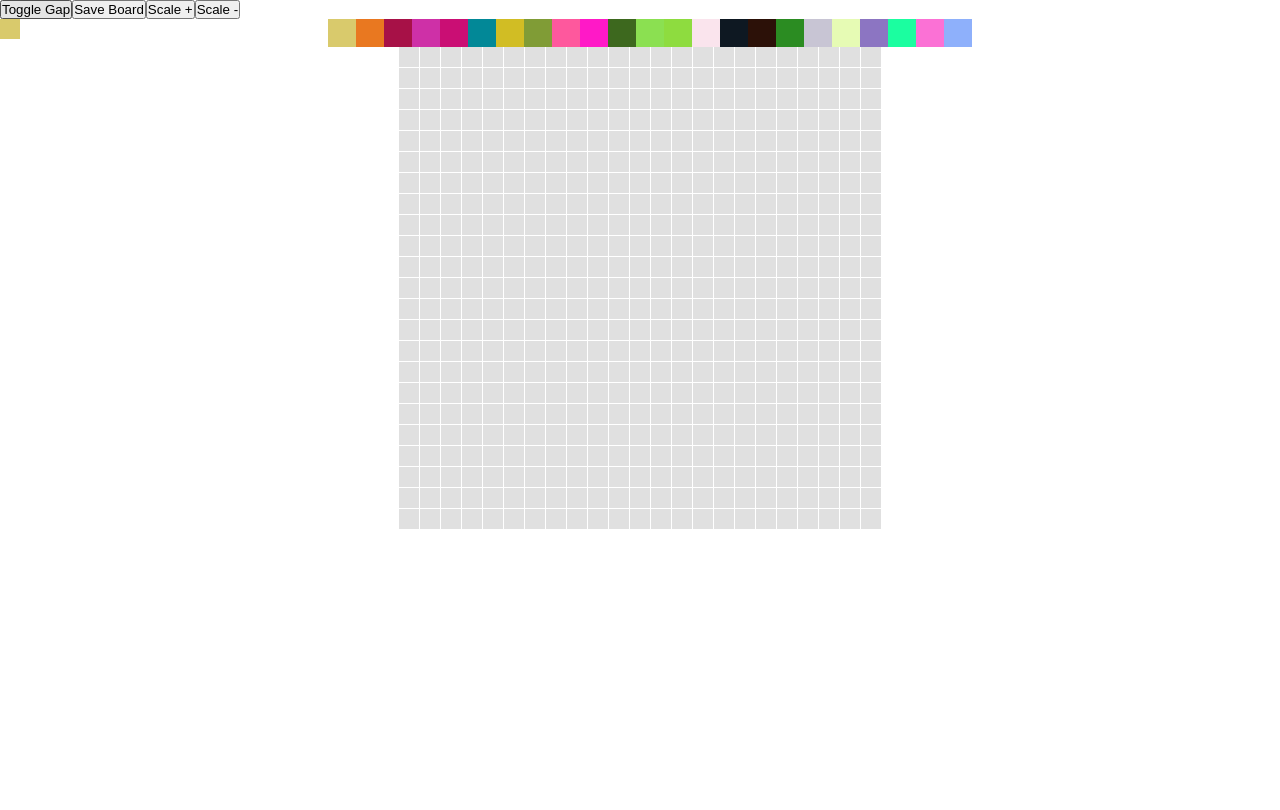
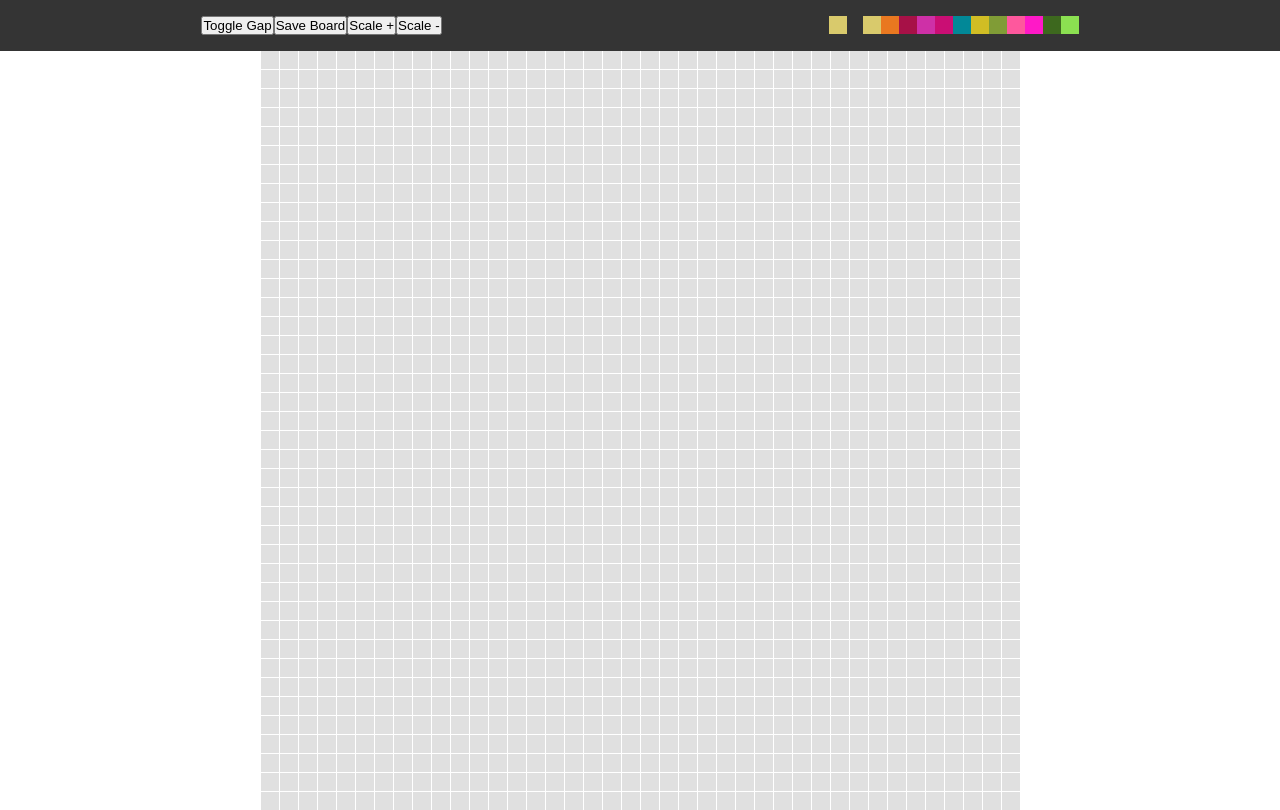
Before and after one commit to Snorkungen/Bl-ockart, a website built with webpack: page index.html in a window 1280 px wide. Built offline with nearby package versions, Linux system fonts and the light colour scheme.

Commit message:
Router Update & Responsice block sizes

```diff
--- a/package.json
+++ b/package.json
@@ -5,7 +5,7 @@
   "private": true,
   "scripts": {
     "start": "npx webpack serve",
-    "test": "echo \"Error: no test specified\" && exit 1"
+    "build":"npx webpack"
   },
   "keywords": [],
   "author": "",
--- a/src/Components/Base.js
+++ b/src/Components/Base.js
@@ -21,9 +21,17 @@ class BaseElement extends HTMLElement {
         this.style.gap = `${this.currgap}px`;
     }
     getMaximumBlockSize() {
-        const smallestN = window.innerWidth < window.innerHeight ? window.innerWidth : window.innerHeight;
+        let h = window.innerHeight;
+        let w = window.innerWidth
 
-        return Math.floor(smallestN / this.blockAmount);
+
+        if(this.parentNode && this.parentNode.navbar) {
+            h -= this.parentNode.navbar.clientHeight;
+        }
+
+        const smallestN = w < h ? w : h;
+
+        return Math.floor(smallestN / this.blockAmount - 2);
     }
     setActiveColor(color) {
         this.activeColor = color;
--- a/src/Components/BlockArtBoard.js
+++ b/src/Components/BlockArtBoard.js
@@ -28,7 +28,11 @@ class ColorPalette extends BaseElement {
         super(props);
 
         this.activeColorBlock = new Block(props);
-        this.availableColorsRow = new Row(props);
+        this.availableColorsRow = new Row({
+            blockSize : props.blockSize,
+            blockColor : props.blockColor,
+            blockAmount : props.paletteColors.length
+        });
 
 
         this.paletteColors = props.paletteColors;
@@ -36,14 +40,16 @@ class ColorPalette extends BaseElement {
         this.style.display = "flex";
         this.style.flexDirection = "row";
 
+        this.activeColorBlock.id = "activeColorBlock"
+        this.activeColorBlock.setSize(this.getMaximumBlockSize())
 
         this.appendChild(this.activeColorBlock);
         this.appendChild(this.availableColorsRow);
         this.forEachBlock((block, {
             x
         }) => {
-            const blockSize = Math.floor(this.getMaximumBlockSize() / 1.2);
-            block.setSize(blockSize);
+            // const blockSize = Math.floor(this.getMaximumBlockSize() / 1.2);
+            block.setSize(this.getMaximumBlockSize());
             block.setColor(this.paletteColors[x]);
             block.addEventListener("click", ({
                 target: block
@@ -54,10 +60,12 @@ class ColorPalette extends BaseElement {
         });
 
     }
-    resetColorPallette (paletteColors) {
+    resetColorPallette(paletteColors) {
         this.paletteColors = paletteColors;
 
-        this.forEachBlock((block,{x}) => block.setColor(this.paletteColors[x]))
+        this.forEachBlock((block, {
+            x
+        }) => block.setColor(this.paletteColors[x]))
 
         this.setActiveColor(this.paletteColors[0]);
     }
@@ -78,13 +86,18 @@ class BlockArt extends BaseElement {
     constructor(props) {
         super(props);
 
-        this.paletteColors = new Array(this.blockAmount).fill(0).map(() => randomRGB());
+        this.palletteColorAmount = 12;
+
+        this.paletteColors = new Array(this.palletteColorAmount).fill(0).map(() => randomRGB());
 
         this.colorPalette = new ColorPalette({
             ...props,
             paletteColors: this.paletteColors
         });
-        this.board = new Board(props);
+        this.board = new Board({
+            ...props,
+            blockSize : this.getMaximumBlockSize()
+        });
 
         this.activeColor = this.paletteColors[0]
 
@@ -101,32 +114,42 @@ class BlockArt extends BaseElement {
             this.colorPalette.setActiveColor(color);
             return this;
         });
-        createElement(this, "button", "content=Toggle Gap").addEventListener("click", (event) => event.target.parentNode.board.toggleGap())
-        createElement(this, "button", "content=Save Board").addEventListener("click", this.saveBoard)
-        createElement(this, "button", "content=Scale +").addEventListener("click", (event) => event.target.parentNode.board.scaleBoard(1))
-        createElement(this, "button", "content=Scale -").addEventListener("click", (event) => event.target.parentNode.board.scaleBoard(-1))
 
-        this.appendChild(this.colorPalette);
+
+        this.navbar = createElement(this,"nav", "id=blockArtNavbar");
+        this.funcButtonContainer = createElement(this.navbar,"div","id=funcButtonContainer");
+
+        createElement(this.funcButtonContainer, "button", "content=Toggle Gap").addEventListener("click", (event) => getParent(this, "sk-bl-ockart").board.toggleGap())
+        createElement(this.funcButtonContainer, "button", "content=Save Board").addEventListener("click", this.saveBoard)
+        createElement(this.funcButtonContainer, "button", "content=Scale +").addEventListener("click", (event) => getParent(this, "sk-bl-ockart").board.scaleBoard(1))
+        createElement(this.funcButtonContainer, "button", "content=Scale -").addEventListener("click", (event) => getParent(this, "sk-bl-ockart").board.scaleBoard(-1))
+
+        this.navbar.appendChild(this.colorPalette);
         this.appendChild(this.board);
 
         this.board.toggleGap()
     }
-    __initState (boardState) {
+    __initState(boardState) {
         this.colorPalette.resetColorPallette(boardState.paletteColors);
         this.board.__initState(boardState);
     }
     saveBoard(event) {
         const target = getParent(this, "sk-bl-ockart");
         const boardState = {
-            size : target.blockAmount,
-            paletteColors : target.paletteColors,
+            size: target.board.blockAmount,
+            paletteColors: target.paletteColors,
             gap: target.board.gap,
-            blockValues : target.board.saveBoardState()
+            blockValues: target.board.saveBoardState()
         };
 
         const lcApi = new LcAPi("BoardStates");
+        const search = window.location.search;
+        if (search) {
+            const id = search.substr(1).split("id=")[1];
+            return lcApi.updateBoard(Number(id), boardState)
+        }
 
-        lcApi.saveNewBoard(boardState)
+        return lcApi.saveNewBoard(boardState)
     }
 }
 
--- a/src/Components/Board.js
+++ b/src/Components/Board.js
@@ -74,7 +74,11 @@ class Board extends BaseElement {
         }
         return this;
     }
-
+    scaleBlocks (blockSize) {
+        this.forEachBlock((block) => {
+            block.setSize(blockSize);
+        })
+    }
     scaleBoard(scaleSize) {
         let increaseSizeBoolean = scaleSize > 0 ? true : false;
 
@@ -110,7 +114,8 @@ class Board extends BaseElement {
         }
 
         this.blockAmount += scaleSize;
-        this.setGap(this.currgap)
+        this.setGap(this.currgap);
+        return this.scaleBlocks(this.getMaximumBlockSize())
         // console.log(increaseSizeBoolean)
     }
 
@@ -263,10 +268,7 @@ class Board extends BaseElement {
         this.history.fillReset();
     }
     __initState(boardState) {
-        this.scaleBoard(boardState.size - this.blockAmount)
-
-        console.log(boardState.blockValues);
-
+        this.scaleBoard(boardState.size - this.blockAmount);
 
         for (let i = 0; i < boardState.blockValues.length; i++) {
             const {
--- a/src/Components/Router.js
+++ b/src/Components/Router.js
@@ -1,3 +1,5 @@
+import Board from "./Board";
+
 class LcAPi {
     constructor(key) {
         this.key = key;
@@ -13,6 +15,14 @@ class LcAPi {
         const state = this.state;
         state[i] = boardState;
         this[i] = boardState;
+
+        return localStorage.setItem(this.key, JSON.stringify(state));
+    }
+
+    deleteBoard(i) {
+        const state = this.state;
+        state[i] = null;
+        this[i] = null;
 
         return localStorage.setItem(this.key, JSON.stringify(state));
     }
@@ -41,24 +51,39 @@ class BoardRouter {
         this.blockArtBoard = blockArtBoard;
         this.LcAPi = new LcAPi("BoardStates");
         this.__initRoute();
+
+        // console.log(this.LcAPi.state)
     }
-    __initRoute () {
+    __initRoute() {
         const search = window.location.search;
+
+        if(!search) {
+
+            this.loadRoute(this.LcAPi.length)
+
+            return;
+        }
+
         const id = search.substr(1).split("id=")[1];
 
         return this.loadBoard(id);
     }
 
-    loadBoard (id) {
-        if(!!!id) return;
+    loadBoard(id) {
+        if (!!!id) return;
 
         const boardState = this.LcAPi[parseInt(id)];
-
-        if(!!!boardState) return ;
+        if (!!!boardState) return;
 
         this.blockArtBoard.__initState(boardState)
     }
 
+    loadRoute(id) {
+        const url = new URL(window.location);
+        url.searchParams.set("id", id);
+        window.history.pushState({}, '', url);
+        this.loadBoard(id);
+    }
 }
 
 export {
--- a/src/Components/board.scss
+++ b/src/Components/board.scss
@@ -2,6 +2,27 @@
     padding: 0;
     margin: 0;
 }
+
+
+
+#blockArtNavbar {
+    display: flex;
+    justify-content: space-around;
+
+    padding: 1rem;
+
+    background: #343434;
+
+
+    #activeColorBlock {
+        margin: 0 1rem;
+    }
+}
+
+
+
+
+
 sk- {
 
     &menu {
--- a/src/index.js
+++ b/src/index.js
@@ -6,8 +6,8 @@ const root = document.getElementById("root");
 
 
 const blockArtBoard = new BlockArtBoard({
-    blockAmount : 23,
-    blockSize : 20,
+    blockAmount : 40,
+    blockSize : 10,
     blockColor : "#e0e0e0"
 });
 
```
